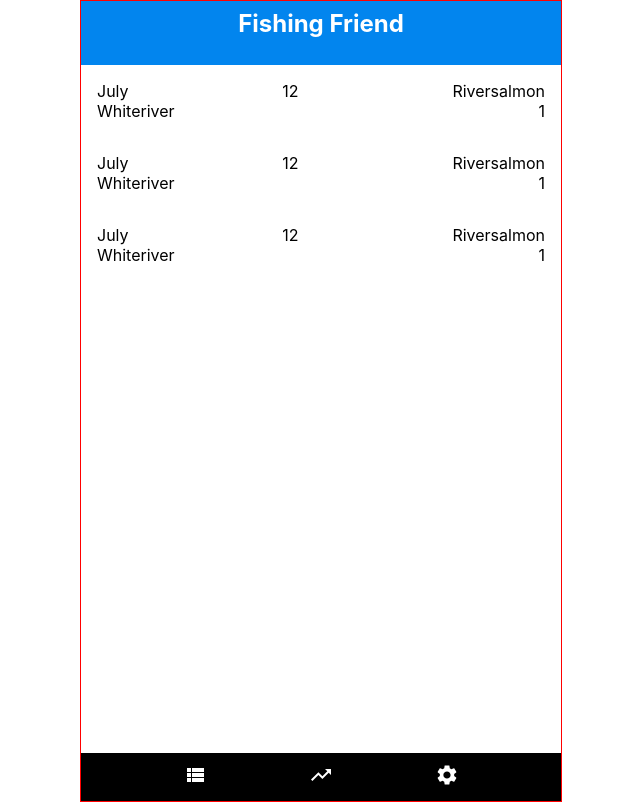
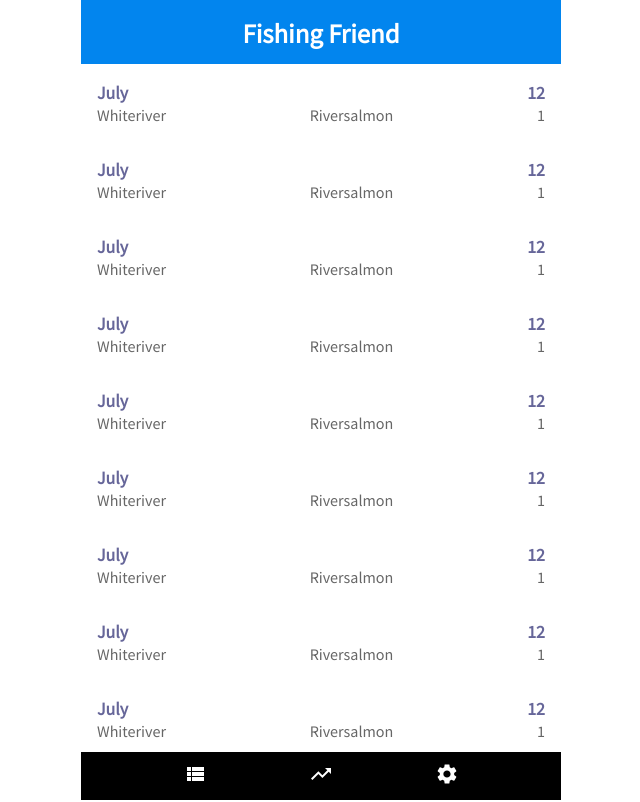
Before and after one commit to julkusa1/Fishingfriend, a React (Create React App) app: page / in a window 1280 px wide. Shown: the whole page, without its empty margins (319-959 px from the left). Built offline with nearby package versions, Linux system fonts and the light colour scheme.

Commit message:
Ennen toisen linen lisäämistä

```diff
--- a/src/App.css
+++ b/src/App.css
@@ -1,3 +1,4 @@
+@import url('https://fonts.googleapis.com/css2?family=Noto+Sans+JP&display=swap');
 * {
   margin: 0;
   padding: 0;
@@ -8,9 +9,9 @@
   max-width: 30em;
   margin: 0 auto;
   height: 100vh;
-  border: 1px solid red;
   display: flex;
   flex-direction: column;
+  font-family: 'Noto Sans JP', sans-serif;
 }
 
 .App > * {
@@ -18,7 +19,8 @@
 }
 
 .content {
-  overflow: scroll;
+  overflow-y: scroll;
+  -webkit-overflow-scrolling: touch;
 }
 
 .header {
@@ -29,6 +31,7 @@
   max-height: 3em;
   min-height: 3em;
   color: #fff;
+  align-items: center;
 }
 
 .header h1 {
@@ -44,6 +47,16 @@
   justify-content: space-between;
 }
 
+.fishcard__month, .fishcard__date {
+  font-weight: bolder;
+  color: #669
+}
+
+.fishcard__fish, .fishcard__place, .fishcard__amount {
+  font-size: 0.9em;
+  color: #666;
+}
+
 .menu {
   background-color: #000;
   display: flex;
@@ -52,3 +65,15 @@
   min-height: 3em;
   align-items: center;
 }
+
+::-webkit-scrollbar {
+  width: 0.8em;
+}
+
+::-webkit-scrollbar-track {
+  background-color: rgba(0, 0, 0, 0.5);
+}
+
+::-webkit-srcollbar-thunb {
+  background-color: rgba(0, 0, 0, 0.1);
+}
--- a/src/App.js
+++ b/src/App.js
@@ -9,6 +9,15 @@ function App() {                //Nostan luokat appiin
     <div className="App">
       <Header/>
       <div className="content">
+        <Fishcard/>
+        <Fishcard/>
+        <Fishcard/>
+        <Fishcard/>
+        <Fishcard/>
+        <Fishcard/>
+        <Fishcard/>
+        <Fishcard/>
+        <Fishcard/>
         <Fishcard/>
         <Fishcard/>
         <Fishcard/>
@@ -32,10 +41,10 @@ function Fishcard(props) {        //Kalakortin rivit
       <div className="fishcard__line">
           <div className="fishcard__month">July</div>
           <div className="fishcard__date">12</div>
-          <div className="fishcard__fish">Riversalmon</div>
       </div>
       <div className="fishcard__line">
           <div className="fishcard__place">Whiteriver</div>
+          <div className="fishcard__fish">Riversalmon</div>
           <div className="fishcard__amount">1</div>
       </div>
     </div>
```
